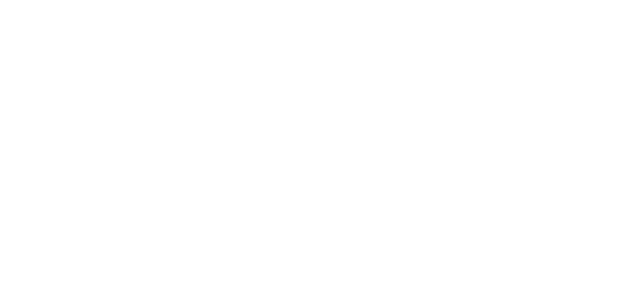
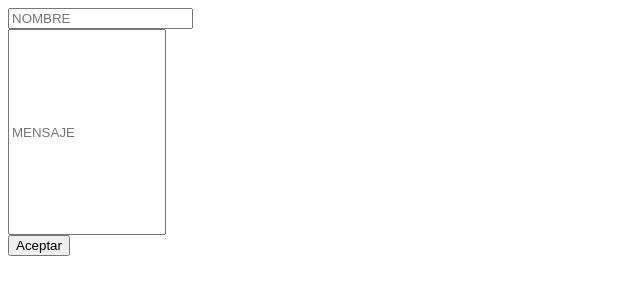
Before and after one commit to HakimP/formularioTest, a plain HTML site: page index.html in a window 1280 px wide. Shown: the whole page, without its empty margins (0-640 px from the left). Drawn offline with Linux system fonts and the light colour scheme.

Commit message:
se agreaga foto y actualizacion de index

```diff
--- /dev/null
+++ b/css/style.css
@@ -0,0 +1,4 @@
+.messageBox {
+	width: 150px;
+	height: 200px;
+}
--- a/index.html
+++ b/index.html
@@ -2,9 +2,20 @@
 <html lang="en">
 <head>
 	<meta charset="UTF-8">
+	<meta property ="og:title " content ="ejemploFormularios"/>
+	<meta property ="og:type"  content ="ejemplos"/>
+	<meta property ="og:image" content ="http://ia.media-imdb.com/imagesrock.jpg"/>
+	<meta property ="og:url"  content ="http://www.imdb.com/title/tt0117500/"/>
 	<title>Formulario</title>
+	<link rel="stylesheet" type="text/css" href="css/style.css">
 </head>
 <body>
-
+	<form>
+		<input type="text" name="nombre" id="nombreId" placeholder="NOMBRE">
+		<br>
+		<input type="text" name="mensaje" id="mensajeId" class="messageBox" placeholder="MENSAJE">
+		<br>
+		<input type="submit" value="Aceptar">
+	</form>
 </body>
 </html>
```
Also changed, not shown: img/formulario.gif (added), 2 other files.
